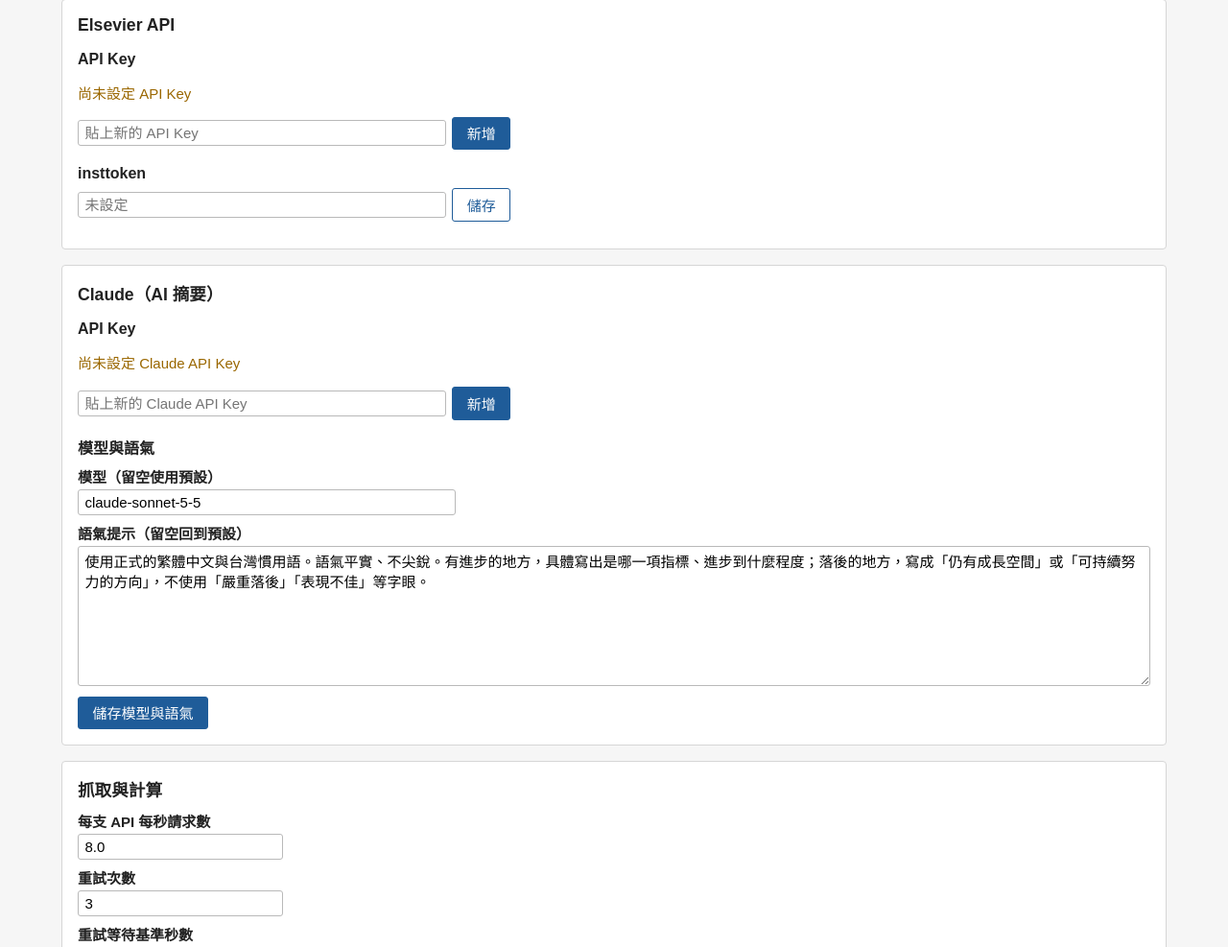
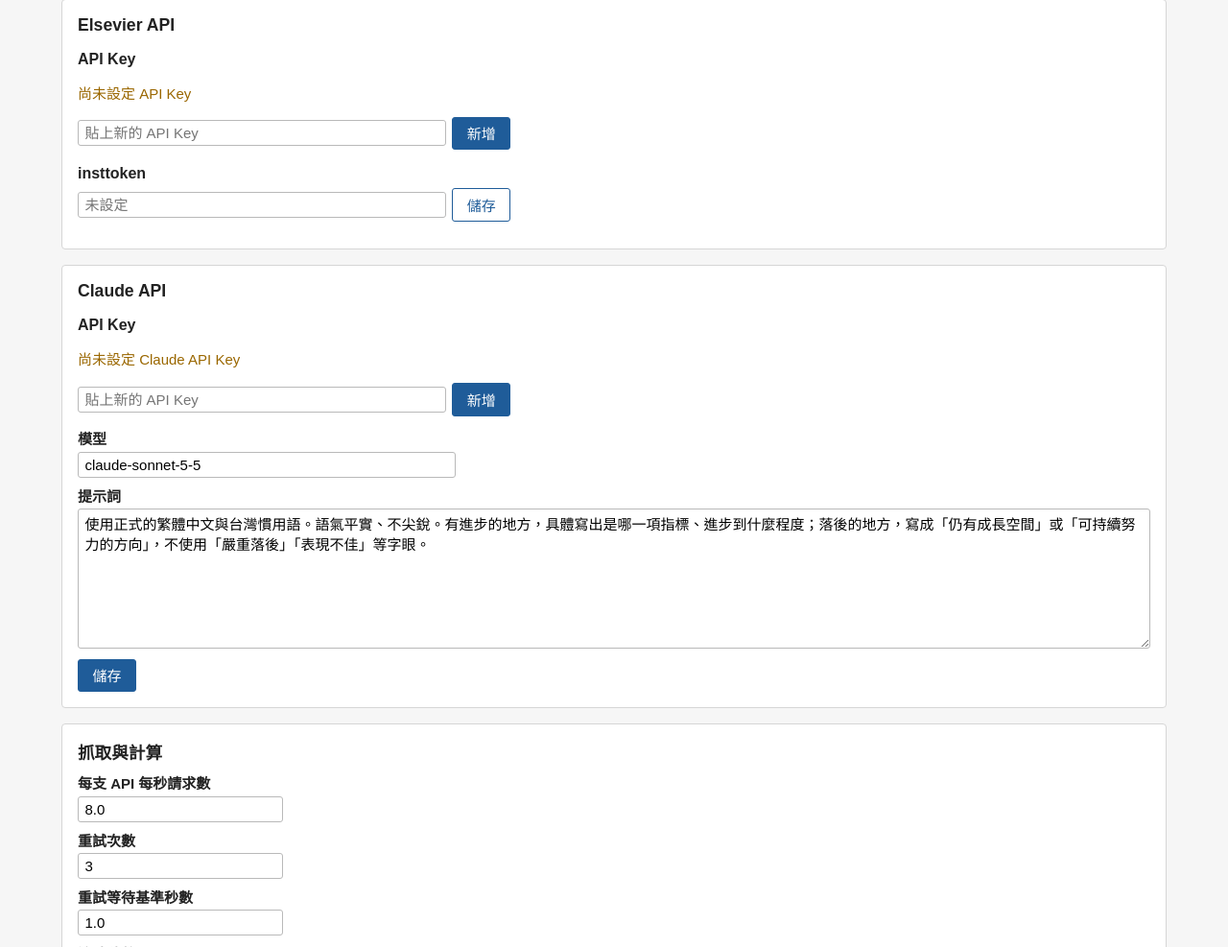
Before and after one commit to s6663296/university-research-benchmarking-v2, a FastAPI app: page /settings in a window 1280 px wide. Shown: the part 115-1102 px from the top of the page at 96% size. Run offline with FastAPI, Linux system fonts and the light colour scheme.

Commit message:
feat(settings): pick the Claude model from the key's available models
- /settings/ai-models lists active models for the saved key and swaps the
  text input for a dropdown; keeps an unlisted current model; falls back to
  the text field with the error when listing fails
- Claude section: shorter headings and labels (Claude API, 模型, 提示詞)

Co-Authored-By: Claude Opus 5.5 <noreply@anthropic.com>
Claude-Session: https://claude.ai/code/session_018xVRusj9cmBqLHqQSNDu91

```diff
--- a/app/ai/claude.py
+++ b/app/ai/claude.py
@@ -23,6 +23,19 @@ def _join(items) -> str:
     """要點陣列 → 每行一點、以「・」開頭的文字（模型自己加的項目符號先去掉，避免重複）。"""
     lines = [str(i).strip().lstrip("・-•*").strip() for i in items or []]
     return "\n".join(BULLET + line for line in lines if line)
+
+
+def list_models(api_key: str, client=None) -> list[tuple[str, str]]:
+    """這組 Key 目前可用的模型 (id, 顯示名稱)，新的在前。"""
+    client = client or anthropic.Anthropic(api_key=api_key, max_retries=0, timeout=10)
+    try:
+        return [(m.id, m.display_name) for m in client.models.list(limit=1000, lifecycle=["active"])]
+    except anthropic.AuthenticationError:
+        raise AiError("Claude API Key 無效") from None
+    except anthropic.APIConnectionError:
+        raise AiError("無法連線到 Claude，請檢查網路") from None
+    except anthropic.APIStatusError as e:
+        raise AiError(f"Claude 服務錯誤（{e.status_code}）") from None
 
 
 class ClaudeWriter:
--- /dev/null
+++ b/app/web/templates/_ai_model_field.html
@@ -0,0 +1,10 @@
+{% if models %}
+<select id="ai_model" name="ai_model">
+  {% if ai_model not in models|map("first") %}<option value="{{ ai_model }}" selected>{{ ai_model }}</option>{% endif %}
+  {% for id, name in models %}<option value="{{ id }}" {% if id == ai_model %}selected{% endif %}>{{ name }}</option>{% endfor %}
+</select>
+{% else %}
+<input type="text" id="ai_model" name="ai_model" size="40" value="{{ ai_model }}"
+  {% if load_models %}hx-get="/settings/ai-models" hx-trigger="load" hx-swap="outerHTML"{% endif %}>
+{% if error %}<p class="warning">無法取得模型列表：{{ error }}</p>{% endif %}
+{% endif %}
--- a/app/web/templates/settings.html
+++ b/app/web/templates/settings.html
@@ -46,14 +46,12 @@
 </section>
 
 <section class="card">
-  <h2>Claude（AI 摘要）</h2>
+  <h2>Claude API</h2>
   <h3>API Key</h3>
   {% if ai_masked_key %}
-  <p class="muted small">產生 AI 總結時使用；貼上新的 Key 會取代目前這組。</p>
   <table class="api-keys">
     <tbody>
       <tr>
-        <td class="api-key-no">目前使用</td>
         <td><code>{{ ai_masked_key }}</code></td>
         <td class="api-key-action">
           <form method="post" action="/settings/ai-key/delete">
@@ -68,17 +66,16 @@
   {% endif %}
   <form method="post" action="/settings/ai-key" class="api-key-add">
     <label for="ai_key" class="sr-only">Claude API Key</label>
-    <input type="password" id="ai_key" name="ai_key" size="40" autocomplete="off" placeholder="貼上新的 Claude API Key" required>
+    <input type="password" id="ai_key" name="ai_key" size="40" autocomplete="off" placeholder="貼上新的 API Key" required>
     <button type="submit">{% if ai_masked_key %}更換{% else %}新增{% endif %}</button>
   </form>
 
-  <h3>模型與語氣</h3>
   <form method="post" action="/settings/ai">
-    <div class="field"><label for="ai_model">模型（留空使用預設）</label>
-      <input type="text" id="ai_model" name="ai_model" size="40" value="{{ ai_model }}"></div>
-    <div class="field"><label for="ai_tone_prompt">語氣提示（留空回到預設）</label>
+    <div class="field"><label for="ai_model">模型</label>
+      {% with models=None, load_models=ai_masked_key, error=None %}{% include "_ai_model_field.html" %}{% endwith %}</div>
+    <div class="field"><label for="ai_tone_prompt">提示詞</label>
       <textarea id="ai_tone_prompt" name="ai_tone_prompt" rows="8" cols="60">{{ ai_tone }}</textarea></div>
-    <button type="submit">儲存模型與語氣</button>
+    <button type="submit">儲存</button>
   </form>
 </section>
 
```
Also changed, not shown: app/web/routes/settings.py (+16 -0 lines), tests/test_web_settings.py (+53 -0 lines), README.md.
